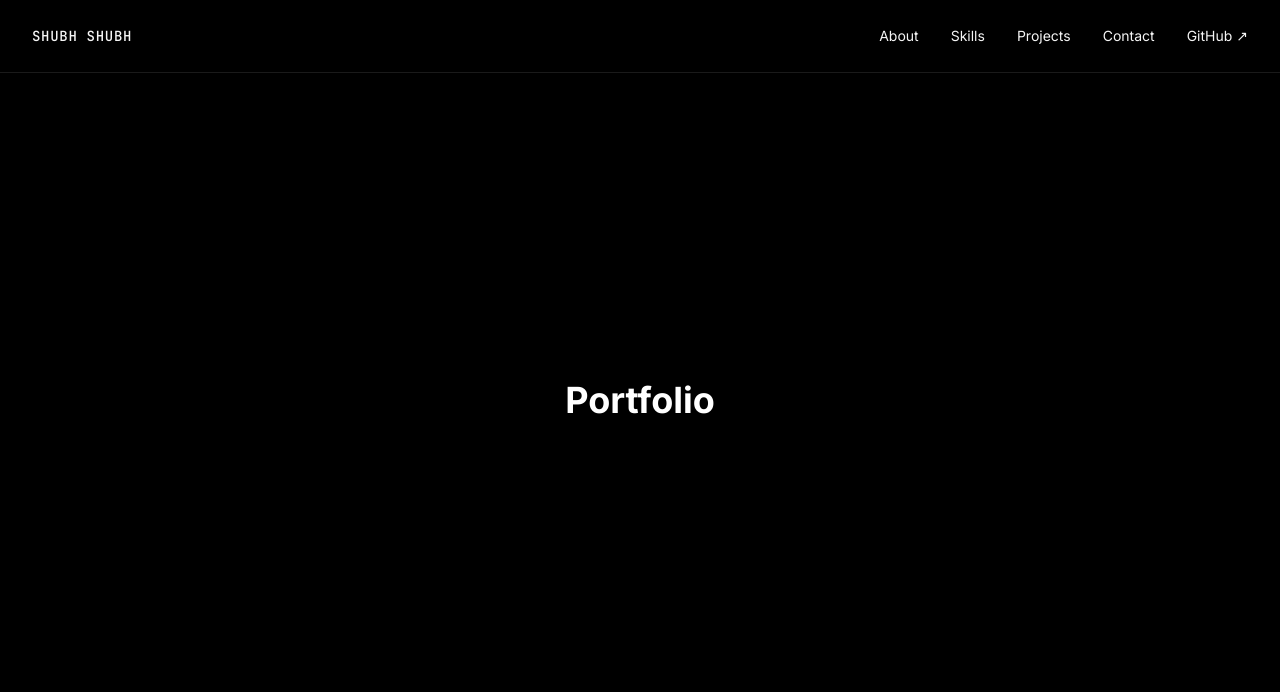
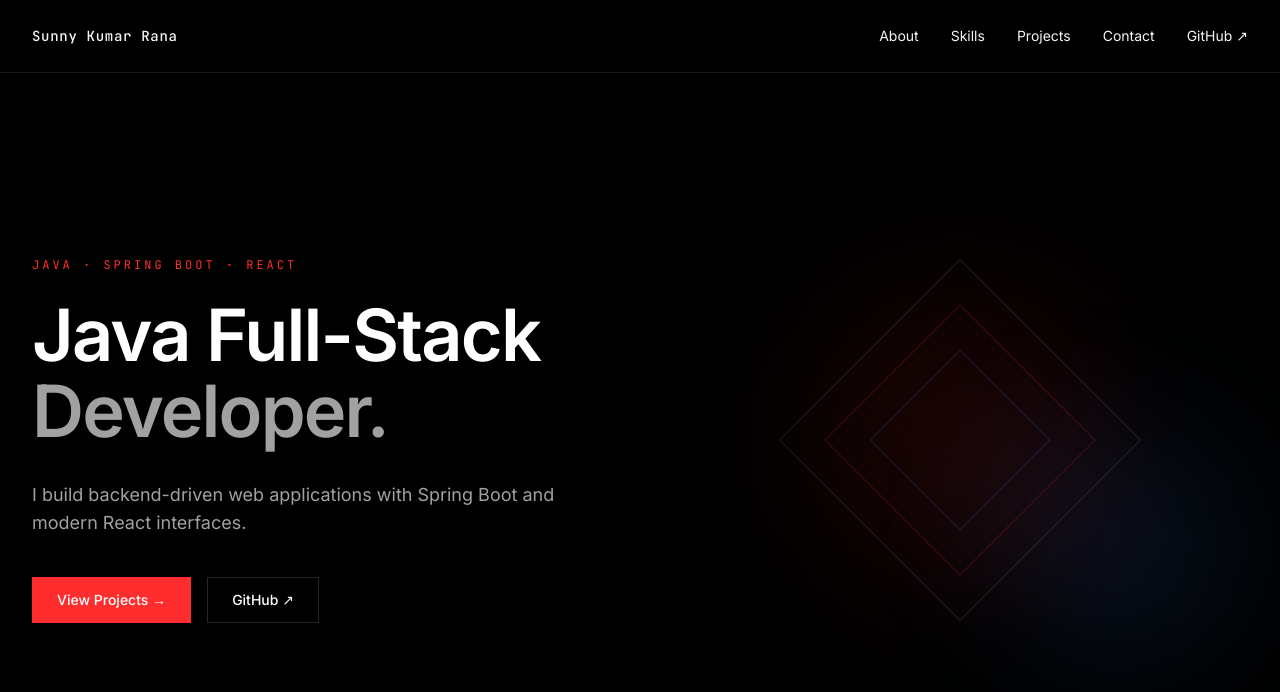
Before and after one commit to sunny-kumar-rana/portfolio, a React app: page / in a window 1280 px wide. Shown: the top 692 px of the page. Built offline with nearby package versions, Linux system fonts and the light colour scheme; the HTML template or start-up script is replaced by a standard one.

Commit message:
add hero section

```diff
--- a/src/App.jsx
+++ b/src/App.jsx
@@ -1,14 +1,13 @@
 import Navbar from './components/Navbar'
+import Hero from './components/Hero'
 
 function App() {
   return (
     <>
       <Navbar />
 
-      <main className="min-h-screen bg-black text-white">
-        <section className="flex min-h-screen items-center justify-center">
-          <h1 className="text-4xl font-bold">Portfolio</h1>
-        </section>
+      <main className="bg-black text-white">
+        <Hero />
       </main>
     </>
   )
--- /dev/null
+++ b/src/components/Hero.jsx
@@ -0,0 +1,57 @@
+function Hero() {
+    return (
+        <section className="relative flex min-h-screen items-center overflow-hidden px-6 pt-20 lg:px-8">
+            <div className="mx-auto grid w-full max-w-7xl gap-16 lg:grid-cols-2 lg:items-center">
+                <div>
+                    <p className="mb-6 font-mono text-xs tracking-[0.25em] text-accent-red uppercase">
+                        Java · Spring Boot · React
+                    </p>
+
+                    <h1 className="max-w-3xl text-5xl font-semibold leading-[1.05] tracking-tight text-white sm:text-6xl lg:text-7xl">
+                        Java Full-Stack
+                        <span className="block text-neutral-400">
+                            Developer.
+                        </span>
+                    </h1>
+
+                    <p className="mt-8 max-w-xl text-base leading-7 text-neutral-400 sm:text-lg">
+                        I build backend-driven web applications with Spring Boot
+                        and modern React interfaces.
+                    </p>
+
+                    <div className="mt-10 flex flex-wrap gap-4">
+                        <a
+                            href="#projects"
+                            className="border border-accent-red bg-accent-red px-6 py-3 text-sm font-medium text-white transition-all duration-300 hover:bg-transparent hover:text-accent-red"
+                        >
+                            View Projects →
+                        </a>
+
+                        <a
+                            href="https://github.com/sunny-kumar-rana"
+                            target="_blank"
+                            rel="noreferrer"
+                            className="border border-white/15 px-6 py-3 text-sm font-medium text-neutral-300 transition-all duration-300 hover:border-accent-blue hover:text-accent-blue"
+                        >
+                            GitHub ↗
+                        </a>
+                    </div>
+                </div>
+
+                <div className="relative hidden h-[500px] lg:block">
+                    <div className="absolute left-1/2 top-1/2 h-72 w-72 -translate-x-1/2 -translate-y-1/2 rounded-full bg-accent-red/10 blur-3xl" />
+
+                    <div className="absolute left-[55%] top-[45%] h-64 w-64 rounded-full bg-accent-blue/10 blur-3xl" />
+
+                    <div className="absolute left-1/2 top-1/2 h-64 w-64 -translate-x-1/2 -translate-y-1/2 rotate-45 border border-white/10" />
+
+                    <div className="absolute left-1/2 top-1/2 h-48 w-48 -translate-x-1/2 -translate-y-1/2 rotate-45 border border-accent-red/20" />
+
+                    <div className="absolute left-1/2 top-1/2 h-32 w-32 -translate-x-1/2 -translate-y-1/2 rotate-45 border border-accent-blue/20" />
+                </div>
+            </div>
+        </section>
+    )
+}
+
+export default Hero
--- a/src/components/Navbar.jsx
+++ b/src/components/Navbar.jsx
@@ -23,7 +23,7 @@
                     onClick={closeMenu}
                     className="font-mono text-sm font-medium tracking-wider text-white transition-colors hover:text-accent-red"
                 >
-                    SHUBH SHUBH
+                    Sunny Kumar Rana
                 </a>
 
                 <div className="hidden items-center gap-8 md:flex">
```
